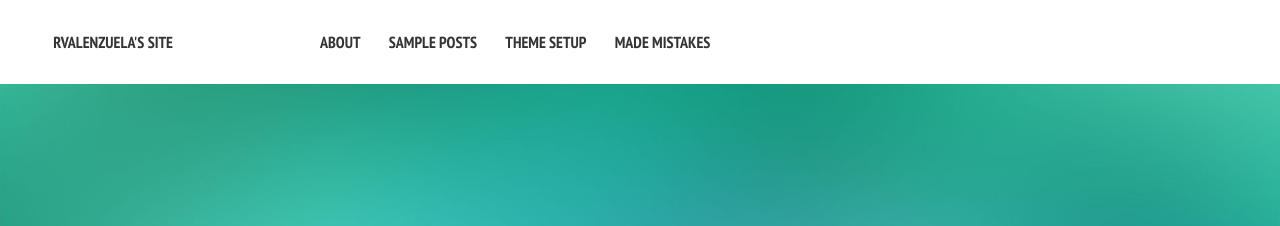
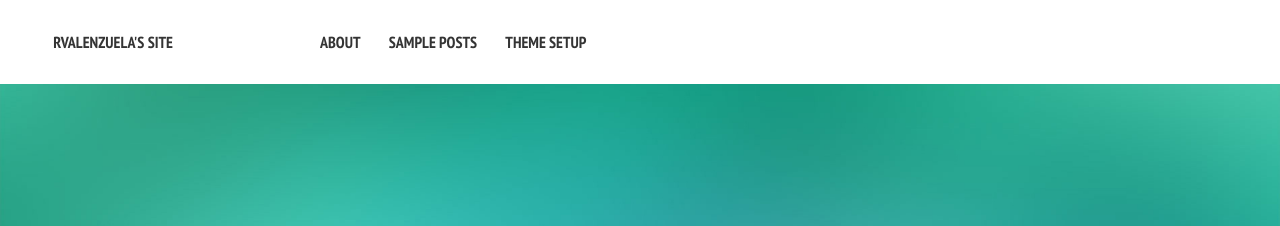
Before and after one commit to Joe-Robertson/rvalenzuelar.github.io, a Jekyll site: the page built from index.md, in a window 1280 px wide. Shown: the top 226 px of the page. Built offline with Jekyll 4.4.1, drawn with Linux system fonts in a browser that asks for light colours; nearby versions of some CDN libraries.

Commit message:
item from navigation.yml removed

```diff
--- a/_data/navigation.yml
+++ b/_data/navigation.yml
@@ -8,6 +8,3 @@
 
 - title: Theme Setup
   url: /theme-setup/
-
-- title: Made Mistakes
-  url: http://mademistakes.com
```
